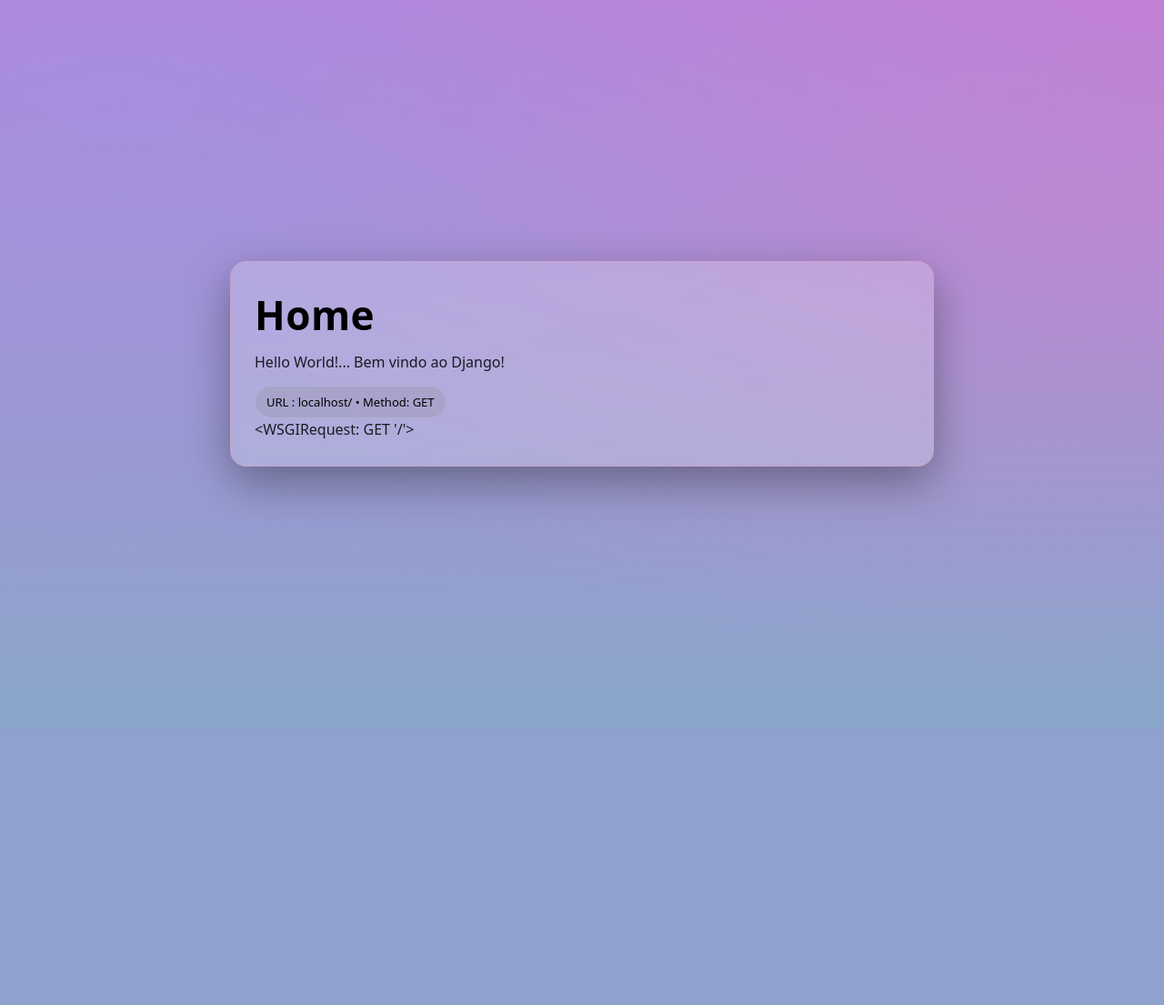
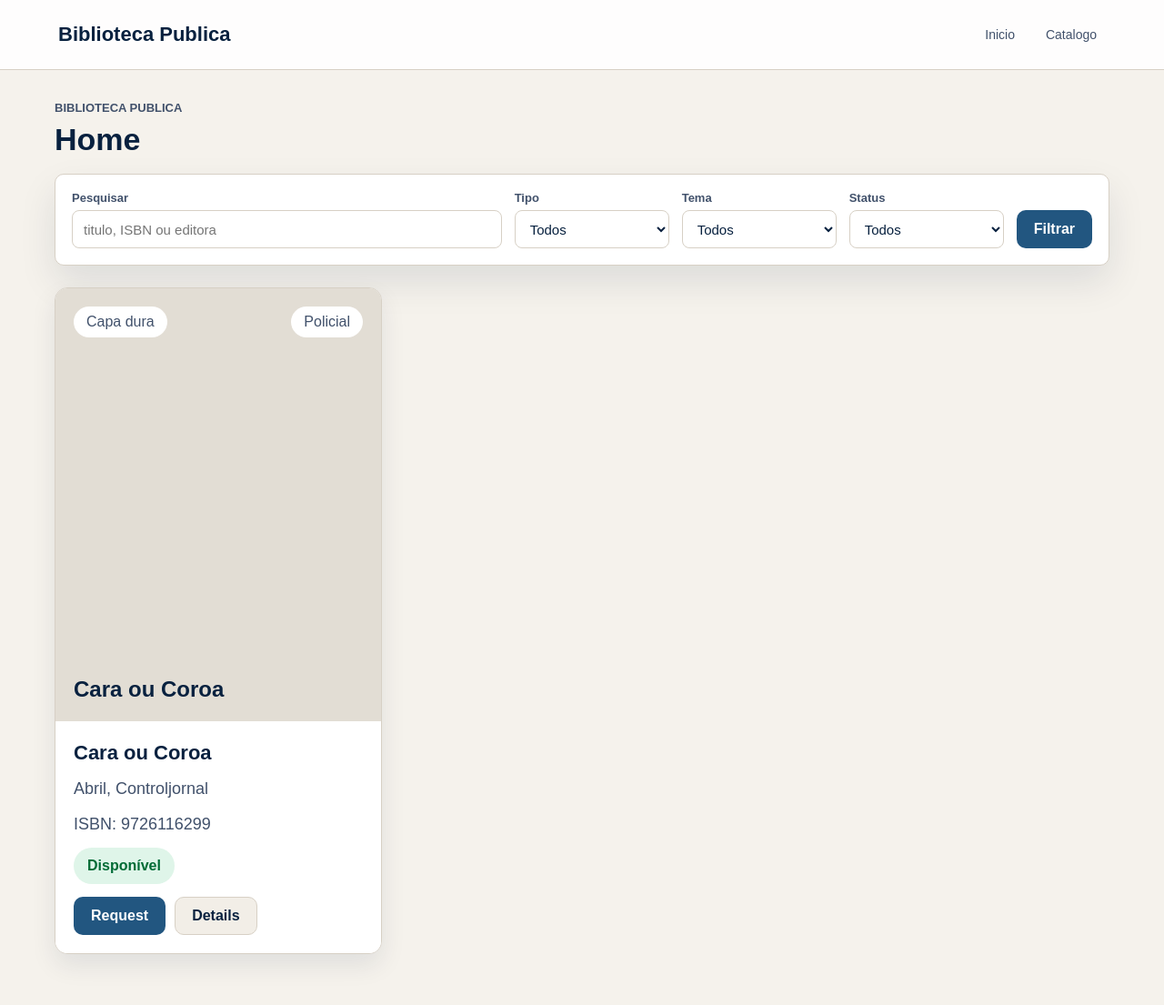
Before and after one commit to Luis-AFO-Gomes/GSI25_P2_biblioteca, a Django app: page / in a window 1280 px wide. Shown: the whole page at 91% size. Before the commit the page ends 599 px from the top, so only its background shows below. Run offline with Django 5.2, Linux system fonts and the light colour scheme; data comes from the database, SQL or seed files in the repository.

Commit message:
Style adjustments templates rebuild to fit wireframe

```diff
--- a/biblioteca/livros/static/style/biblioteca.css
+++ b/biblioteca/livros/static/style/biblioteca.css
@@ -1,97 +1,307 @@
+:root {
+    color-scheme: light;
+    --page: #f5f2ec;
+    --surface: #ffffff;
+    --cover: #e2ddd4;
+    --text: #08213f;
+    --muted: #41516b;
+    --soft: #f8f8f8;
+    --border: #d7d0c5;
+    --primary: #225680;
+    --primary-dark: #17415f;
+    --success-bg: #dff5e9;
+    --success-text: #006b35;
+    --shadow: 0 18px 40px rgba(8, 33, 63, 0.10);
+}
+
+* {
+    box-sizing: border-box;
+}
+
 body {
-    margin:0;
-    padding:0;
-    font-family:helvetica, sans-serif;
+    margin: 0;
+    min-height: 100vh;
+    color: var(--text);
+    font-family: Arial, Helvetica, sans-serif;
+    background: var(--page);
 }
 
 a {
-    color:#00abff;
-    text-decoration:none;
+    color: var(--primary);
+    text-decoration: none;
+}
+
+a:hover {
+    color: var(--primary-dark);
+}
+
+.site-header {
+    display: flex;
+    align-items: center;
+    justify-content: space-between;
+    gap: 24px;
+    padding: 22px clamp(18px, 5vw, 64px);
+    border-bottom: 1px solid var(--border);
+    background: rgba(255, 255, 255, 0.88);
+}
+
+.brand {
+    color: var(--text);
+    font-size: 22px;
+    font-weight: 700;
+}
+
+.site-nav {
+    display: flex;
+    gap: 14px;
+    align-items: center;
+}
+
+.site-nav a {
+    padding: 8px 10px;
+    border-radius: 6px;
+    color: var(--muted);
+    font-size: 14px;
+}
+
+.site-nav a:hover {
+    background: var(--soft);
+    color: var(--primary-dark);
+}
+
+#content {
+    width: min(1160px, calc(100% - 32px));
+    margin: 0 auto;
+    padding: 34px 0 56px;
+}
+
+.page-title {
+    margin-bottom: 18px;
+}
+
+.eyebrow {
+    margin: 0 0 8px;
+    color: var(--muted);
+    font-size: 13px;
+    font-weight: 700;
+    text-transform: uppercase;
+}
+
+h1,
+h2,
+h3,
+p {
+    margin-top: 0;
 }
 
 h1 {
-    font-weight:normal;
-    border-bottom:1px solid #bbb;
-    padding:0 0 10px 0;
+    margin-bottom: 0;
+    font-size: 34px;
+    line-height: 1.15;
 }
 
-h2 {
-    font-weight:normal;
-    margin:30px 0 0;
+.catalog-tools {
+    display: grid;
+    grid-template-columns: minmax(220px, 1fr) repeat(3, minmax(130px, 170px)) auto;
+    gap: 14px;
+    align-items: end;
+    margin-bottom: 24px;
+    padding: 18px;
+    border: 1px solid var(--border);
+    border-radius: 10px;
+    background: var(--surface);
+    box-shadow: var(--shadow);
 }
 
-#content {
-    float:left;
-    width:60%;
-    padding:0 0 0 30px;
+.catalog-tools label {
+    display: grid;
+    gap: 6px;
+    margin: 0;
+    color: var(--muted);
+    font-size: 13px;
+    font-weight: 700;
 }
 
-#sidebar {
-    float:right;
-    width:30%;
-    padding:10px;
-    background:#efefef;
-    height:100%;
+input,
+select,
+textarea {
+    width: 100%;
+    min-height: 42px;
+    margin: 0;
+    border: 1px solid var(--border);
+    border-radius: 8px;
+    background: #ffffff;
+    color: var(--text);
+    padding: 8px 12px;
+    font-size: 15px;
 }
 
-p.tipo {
-    color:#ccc;
-    font-family: georgia, serif;
-    font-size: 12px;
-    font-style: italic;
+.button {
+    display: inline-flex;
+    align-items: center;
+    justify-content: center;
+    min-height: 42px;
+    border: 1px solid transparent;
+    border-radius: 10px;
+    padding: 0 18px;
+    font: inherit;
+    font-weight: 700;
+    cursor: default;
 }
 
-.left {
-    float:left;
-    margin-right:10px;
+.catalog-tools .button {
+    background: var(--primary);
+    color: #ffffff;
 }
 
-/* pagination */
-.pagination {
-    margin:40px 0;
-    font-weight:bold;
+.catalog-tools .button:hover {
+    background: var(--primary-dark);
 }
 
-/* forms */
-label {
-    float:left;
-    clear:both;
-    color:#333;
-    margin-bottom:4px;
-}
-input, textarea {
-    clear:both;
-    float:left;
-    margin:0 0 10px;
-    background:#ededed;
-    border:0;
-    padding:6px 10px;
-    font-size:12px;
-}
-input[type=submit] {
-    font-weight:bold;
-    background:#00abff;
-    color:#fff;
-    padding:10px 20px;
-    font-size:14px;
-    text-transform:uppercase;
-}
-.errorlist {
-    color:#cc0033;
-    float:left;
-    clear:both;
-    padding-left:10px;
+.book-grid {
+    display: grid;
+    grid-template-columns: repeat(auto-fit, minmax(290px, 360px));
+    gap: 24px;
+    align-items: start;
 }
 
-/* comments */
-.comment {
-    padding:10px;
+.book-card {
+    overflow: hidden;
+    border: 1px solid var(--border);
+    border-radius: 14px;
+    background: var(--surface);
+    box-shadow: 0 12px 28px rgba(8, 33, 63, 0.09);
 }
-.comment:nth-child(even) {
-    background:#efefef;
+
+.book-cover {
+    position: relative;
+    min-height: 476px;
+    padding: 26px 20px 22px;
+    background: var(--cover);
 }
-.comment .info {
-    font-weight:bold;
-    font-size:12px;
-    color:#666;
+
+.book-cover h2 {
+    position: absolute;
+    left: 20px;
+    right: 20px;
+    bottom: 22px;
+    margin: 0;
+    color: var(--text);
+    font-size: 24px;
+    line-height: 1.15;
+    font-weight: 800;
 }
+
+.tag {
+    position: absolute;
+    top: 20px;
+    max-width: 42%;
+    overflow: hidden;
+    padding: 9px 14px;
+    border-radius: 999px;
+    background: #ffffff;
+    color: var(--muted);
+    font-size: 16px;
+    line-height: 1;
+    text-overflow: ellipsis;
+    white-space: nowrap;
+}
+
+.tag-left {
+    left: 20px;
+}
+
+.tag-right {
+    right: 20px;
+}
+
+.book-details {
+    padding: 22px 20px 20px;
+    background: var(--surface);
+}
+
+.book-details h3 {
+    margin-bottom: 14px;
+    color: var(--text);
+    font-size: 22px;
+    line-height: 1.2;
+    font-weight: 800;
+}
+
+.book-author,
+.book-isbn {
+    margin-bottom: 14px;
+    color: var(--muted);
+    font-size: 18px;
+    line-height: 1.35;
+}
+
+.status {
+    display: inline-flex;
+    align-items: center;
+    min-height: 40px;
+    margin-bottom: 14px;
+    padding: 8px 15px;
+    border-radius: 999px;
+    background: var(--success-bg);
+    color: var(--success-text);
+    font-size: 16px;
+    font-weight: 800;
+    white-space: nowrap;
+}
+
+.book-actions {
+    display: flex;
+    gap: 10px;
+    align-items: center;
+}
+
+.button-primary {
+    background: var(--primary);
+    color: #ffffff;
+}
+
+.button-secondary {
+    border-color: var(--border);
+    background: #f2eee7;
+    color: var(--text);
+}
+
+.errorlist {
+    color: #cc0033;
+    padding-left: 18px;
+}
+
+@media (max-width: 860px) {
+    .catalog-tools {
+        grid-template-columns: 1fr 1fr;
+    }
+
+    .catalog-tools .search-box,
+    .catalog-tools .button {
+        grid-column: 1 / -1;
+    }
+}
+
+@media (max-width: 700px) {
+    .site-header {
+        align-items: stretch;
+        flex-direction: column;
+    }
+
+    .site-nav {
+        flex-wrap: wrap;
+    }
+
+    .catalog-tools {
+        grid-template-columns: 1fr;
+    }
+
+    .book-grid {
+        grid-template-columns: 1fr;
+    }
+
+    .book-cover {
+        min-height: 420px;
+    }
+}
--- a/biblioteca/livros/templates/livros/home.html
+++ b/biblioteca/livros/templates/livros/home.html
@@ -1,75 +1,58 @@
+{% extends 'livros/master.html' %}
+{% block title %}{{ title }}{% endblock %}
+{% block content %}
+  <section class="page-title">
+    <p class="eyebrow">Biblioteca Publica</p>
+    <h1>{{ title }}</h1>
+  </section>
 
-<!doctype html>
-<html lang="en">
-<head>
-  <meta charset="utf-8" />
-  <meta name="viewport" content="width=device-width,initial-scale=1" />
-  <title>{{ title }}</title>
-  <style>
-    :root { color-scheme: light dark; }
-    body{
-      margin:0;
-      font-family: system-ui, -apple-system, Segoe UI, Roboto, Arial, sans-serif;
-      min-height:100vh;
-      display:grid;
-      place-items:center;
-      background: radial-gradient(1200px 600px at 10% 10%, rgba(120,170,255,.25), transparent),
-                  radial-gradient(900px 500px at 90% 30%, rgba(255,120,200,.18), transparent),
-                  linear-gradient(180deg, rgb(189, 129, 214), rgb(137, 167, 203));
-    }
-    .card{
-      width:min(720px, 92vw);
-      padding:28px 26px;
-      border-radius:18px;
-      border:1px solid rgba(252, 145, 145, 0.25);
-      background: rgba(255,255,255,.20);
-      -webkit-backdrop-filter: blur(10px);
-      backdrop-filter: blur(10px);
-      box-shadow: 0 18px 50px rgba(0,0,0,.35);
-    }
-    h1{
-      margin:0 0 10px;
-      font-size: clamp(28px, 4vw, 44px);
-      letter-spacing: .5px;
-    }
-    p{
-      margin: 0;
-      opacity: .85;
-      font-size: 16px;
-      line-height: 1.5;
-    }
-    .badge{
-      display:inline-block;
-      margin-top:14px;
-      padding:8px 12px;
-      border-radius:999px;
-      font-size: 13px;
-      border:1px solid rgba(255,255,255,.14);
-      background: rgba(128, 128, 128, 0.2);
-    }
-    code{ opacity:.9; }
-  </style>
-</head>
-<body>
-  <div class="card">
-    <h1>{{ title }}</h1>
-    <p>Hello World!... Bem vindo ao Django!</p>
-<!--    <p>Hello {{ nome }}!... Bem vindo ao Django!</p> -->
-    <div class="badge">URL : {{ request.get_host }}{{ request.path }} • Method: {{ request.method }} </div>
-    <p>{{ request }}</p>
-  </div>
-<!--
-  <div class="card">
-    <h1><a href="{% url 'livros:lista_livros' %}">Biblioteca Publica</a></h1>
-      {% for livro in livros %}
-        <h2>
-            {{ livro.titulo }}
-        </h2>
-        <div class="badge">
-          {{ livro.get_status_display|truncatewords:30|linebreaks }}
+  <section class="catalog-tools" aria-label="Pesquisar e filtrar livros">
+    <label class="search-box">
+      <span>Pesquisar</span>
+      <input type="search" name="q" placeholder="titulo, ISBN ou editora">
+    </label>
+    <label>
+      <span>Tipo</span>
+      <select name="tipo">
+        <option value="">Todos</option>
+      </select>
+    </label>
+    <label>
+      <span>Tema</span>
+      <select name="tema">
+        <option value="">Todos</option>
+      </select>
+    </label>
+    <label>
+      <span>Status</span>
+      <select name="status">
+        <option value="">Todos</option>
+      </select>
+    </label>
+    <button class="button" type="button">Filtrar</button>
+  </section>
+
+  <section class="book-grid" aria-label="Livros registados">
+    {% for livro in livros %}
+      <article class="book-card">
+        <div class="book-cover">
+          <span class="tag tag-left">{{ livro.tipo }}</span>
+          <span class="tag tag-right">{{ livro.tema }}</span>
+          <h2>{{ livro.titulo }}</h2>
         </div>
-      {% endfor %}
-  </div>
--->
-</body>
-</html>
+        <div class="book-details">
+          <h3>{{ livro.titulo }}</h3>
+          <p class="book-author">{{ livro.editora }}</p>
+          <p class="book-isbn">ISBN: {{ livro.isbn }}</p>
+          <p class="status">{{ livro.get_status_display }}</p>
+          <div class="book-actions">
+            <button class="button button-primary" type="button">Request</button>
+            <button class="button button-secondary" type="button">Details</button>
+          </div>
+        </div>
+      </article>
+    {% empty %}
+      <p>Ainda nao existem livros registados.</p>
+    {% endfor %}
+  </section>
+{% endblock %}
--- a/biblioteca/livros/templates/livros/master.html
+++ b/biblioteca/livros/templates/livros/master.html
@@ -1,20 +1,22 @@
 {% load static %}
 <!DOCTYPE html>
-<html lang="en">
+<html lang="pt">
 <head>
   <meta charset="UTF-8">
   <meta name="viewport" content="width=device-width, initial-scale=1.0">
-  <title>{% block title %}{% endblock %}</title>
+  <title>{% block title %}Biblioteca Publica{% endblock %}</title>
   <link href="{% static 'style/biblioteca.css' %}" rel="stylesheet">
 </head>
 <body>
-  <div id="content">
-    {% block content %}
-    {% endblock %}
-  </div>
-  <div id="sidebar">
-    <h2>Biblioteca Publica</h2>
-    <p>Bem-vindo à Biblioteca Publica.</p>
-  </div>
+  <header class="site-header">
+    <a class="brand" href="{% url 'livros:home_livros' %}">Biblioteca Publica</a>
+    <nav class="site-nav" aria-label="Navegacao principal">
+      <a href="{% url 'livros:home_livros' %}">Inicio</a>
+      <a href="{% url 'livros:lista_livros' %}">Catalogo</a>
+    </nav>
+  </header>
+  <main id="content">
+    {% block content %}{% endblock %}
+  </main>
 </body>
 </html>
```
Also changed, not shown: biblioteca/livros/templates/livros/livros.html (+54 -18 lines).
